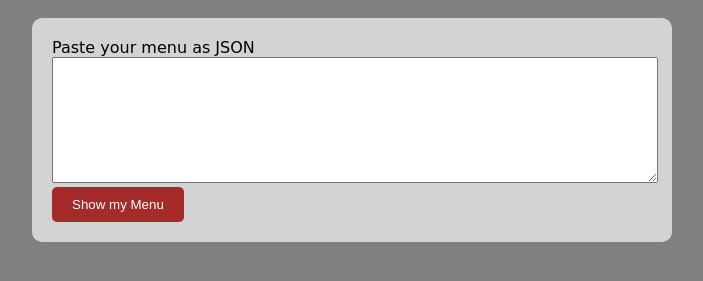
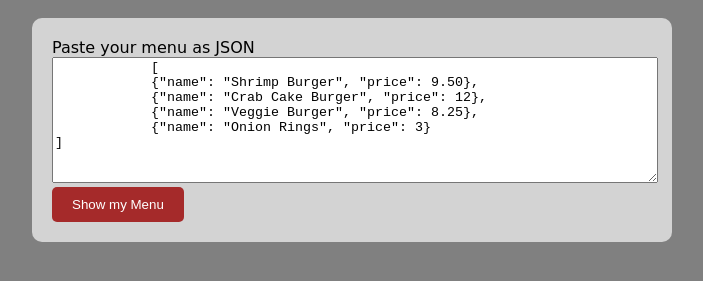
Before and after one commit to Ijbanks/menu-card, a plain HTML site: page index.html in a window 1280 px wide. Shown: the part 81-362 px from the top of the page, without its empty margins (288-991 px from the left). Drawn offline with Linux system fonts and the light colour scheme.

Commit message:
Add my truck's Menu

```diff
--- a/index.html
+++ b/index.html
@@ -10,7 +10,14 @@
     <h1>Banks Burgers - Menu Card</h1>
     <form id="menu-form">
         <label for="menu-input">Paste your menu as JSON</label>
-        <textarea id="menu-input" rows="8"></textarea>
+        <textarea id="menu-input" rows="8">
+            [
+            {"name": "Shrimp Burger", "price": 9.50},
+            {"name": "Crab Cake Burger", "price": 12},
+            {"name": "Veggie Burger", "price": 8.25},
+            {"name": "Onion Rings", "price": 3}
+]
+        </textarea>
 
         <button type="submit">Show my Menu</button>
     </form>
```
